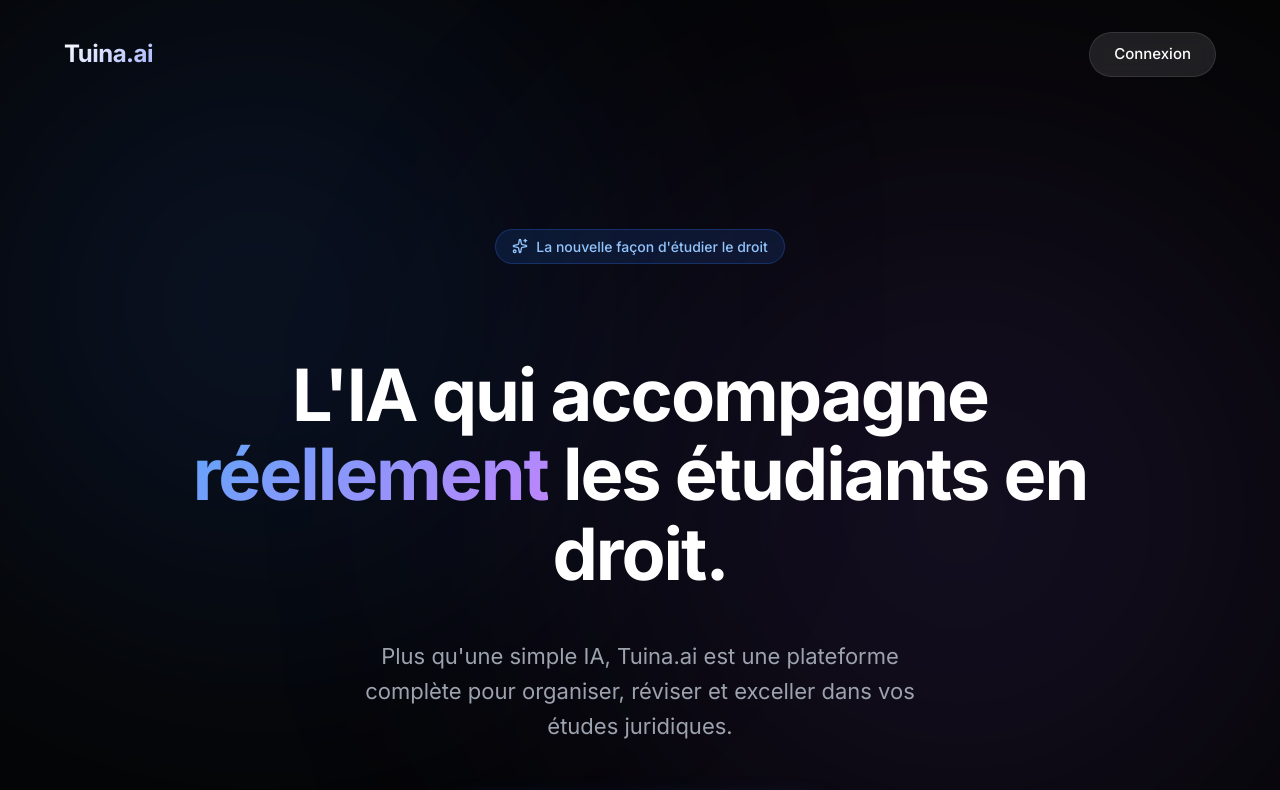
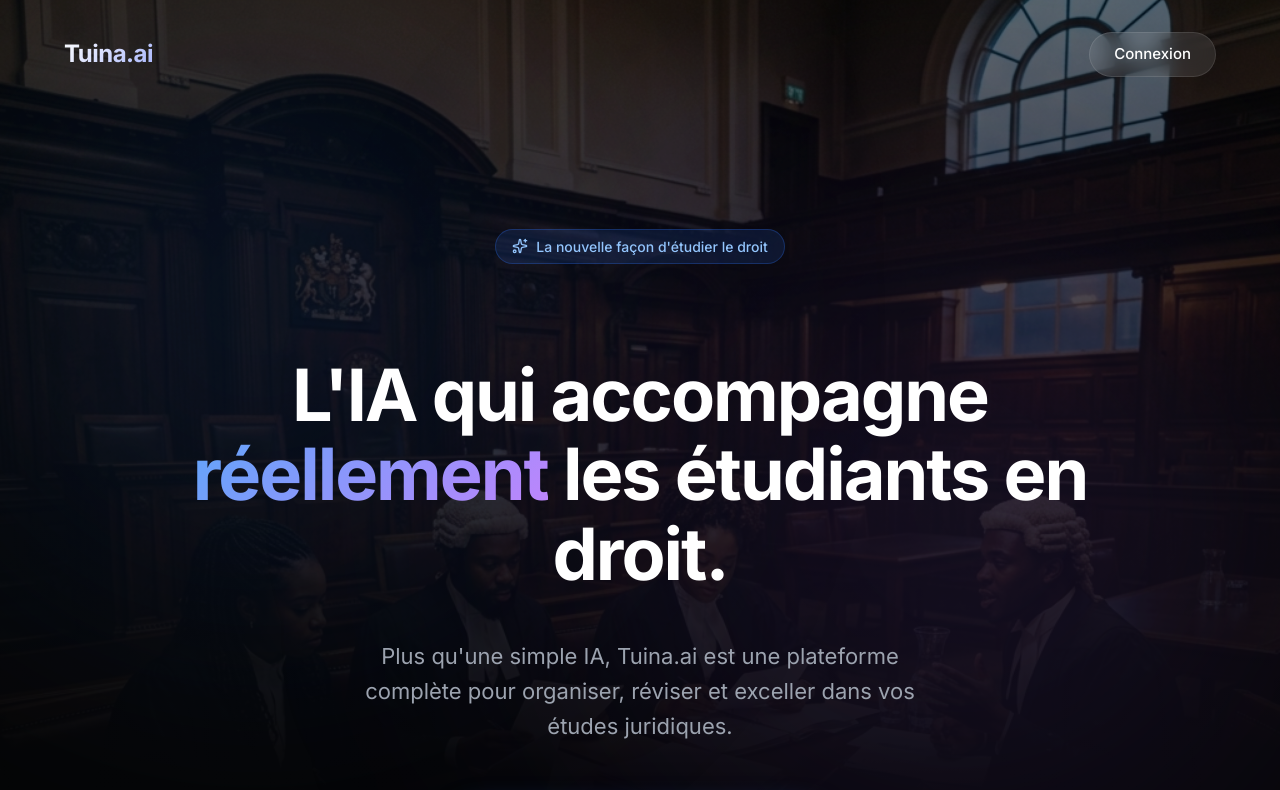
Before and after one commit to tuinaalex685-commits/TUINA.AI, a Next.js app: page / in a window 1280 px wide. Shown: the top 790 px of the page. Built offline with nearby package versions, Linux system fonts and the light colour scheme.

Commit message:
feat: ajout image de fond avocats sur le hero

```diff
--- a/src/app/page.module.css
+++ b/src/app/page.module.css
@@ -5,6 +5,21 @@
   font-family: var(--font-inter), sans-serif;
   overflow-x: hidden;
   position: relative;
+}
+
+/* Hero Background Image */
+.heroImage {
+  position: absolute;
+  top: 0;
+  left: 0;
+  width: 100%;
+  height: 100vh;
+  background-image: linear-gradient(to bottom, rgba(5, 5, 5, 0.2) 0%, rgba(5, 5, 5, 0.7) 60%, rgba(5, 5, 5, 1) 100%), url('/hero-bg.png');
+  background-size: cover;
+  background-position: center 20%;
+  z-index: 0;
+  opacity: 0.55;
+  pointer-events: none;
 }
 
 /* Background Gradients */
--- a/src/app/page.tsx
+++ b/src/app/page.tsx
@@ -33,6 +33,9 @@ const staggerContainer: Variants = {
 export default function Home() {
   return (
     <div className={styles.container}>
+      {/* Hero Background Image */}
+      <div className={styles.heroImage} />
+
       {/* Background elements */}
       <div className={styles.background}>
         <div className={`${styles.glow} ${styles.glow1}`} />
```
Also changed, not shown: public/hero-bg.png (added).
